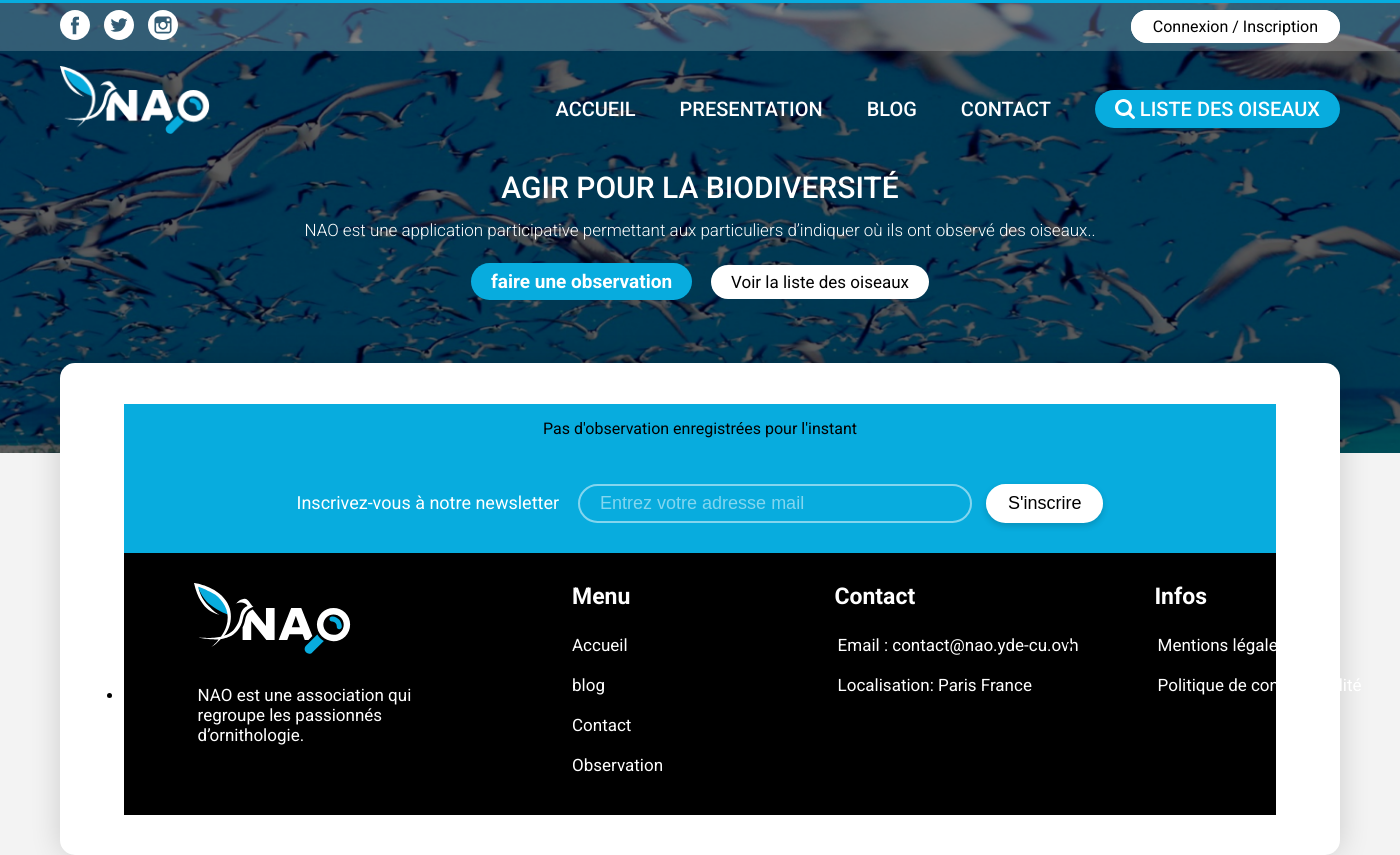
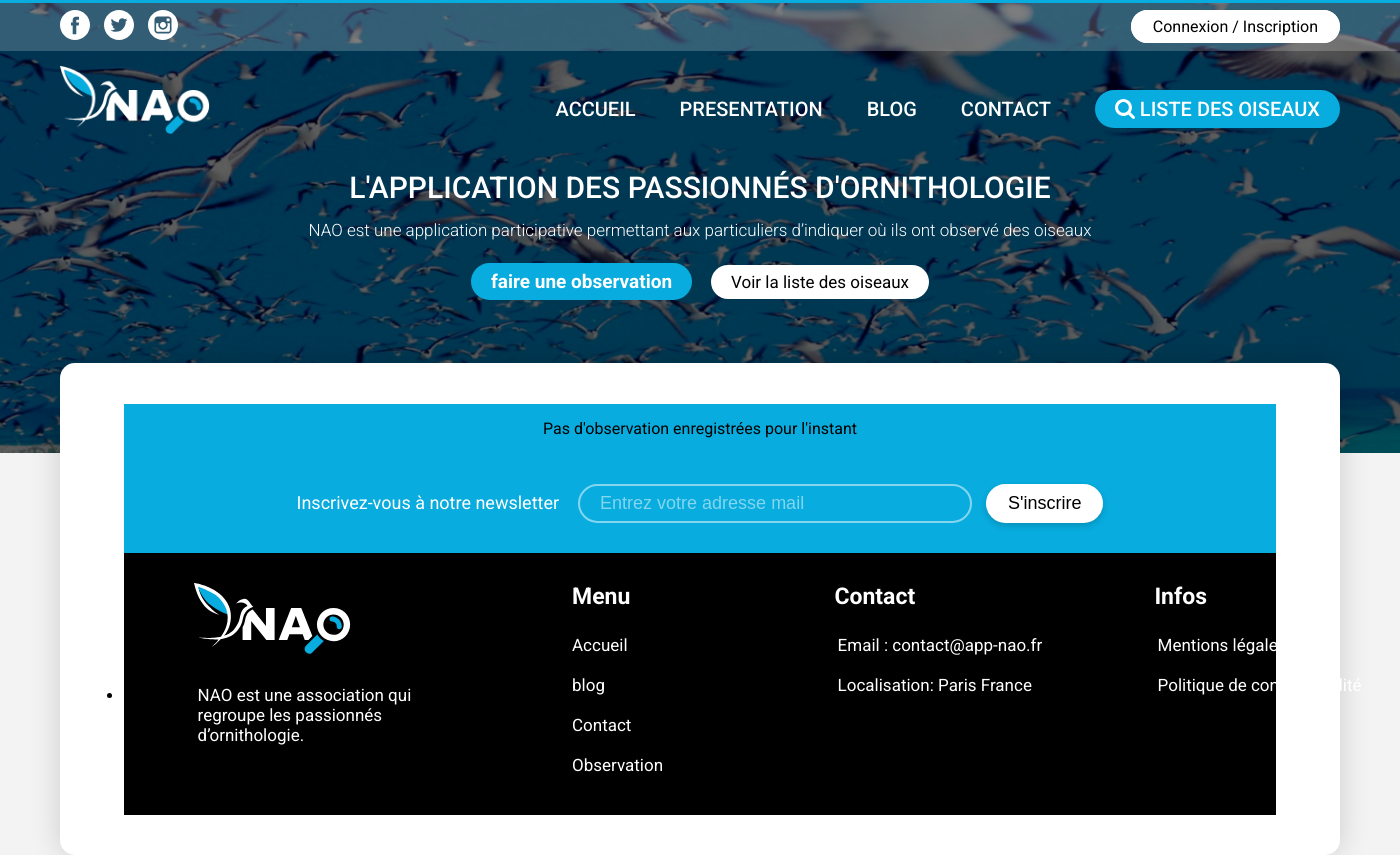
Before and after one commit to NaoProjet5/Projet-Nao, a Symfony app: template templates/jd_pub_nao/Public/jdHome.html.twig in a window 1400 px wide; the page is wider, and only the part inside the window is pictured. Run offline with Twig, Linux system fonts and the light colour scheme; the template is opened without the code that fills it, so the values that code supplies are empty; some libraries are stand-ins or nearby versions.

Commit message:
modification de la page d'accueil en s'inspirant du fichier fourni pas le maketing

```diff
--- a/templates/jd_pub_nao/Public/contact.html.twig
+++ b/templates/jd_pub_nao/Public/contact.html.twig
@@ -16,7 +16,7 @@
 
             <div id="contact">
 
-                <p>Contactez-nous au <span>33.12.74.49.00</span>, par mail à <span>contact@nao-app.fr</span> ou en utilisant notre <span>formulaire de contact</span> ci-dessous</p>
+                <p>Contactez-nous au <span>33.12.74.49.00</span>, par mail à <span>contact@app-nao.fr</span> ou en utilisant notre <span>formulaire de contact</span> ci-dessous</p>
                 {% for message in app.flashes('notice_contact') %}
                     <div class="button_style_2" style="margin-top:1.5%;"><strong>
                             {{ message }}
--- a/templates/jd_pub_nao/Public/jdHome.html.twig
+++ b/templates/jd_pub_nao/Public/jdHome.html.twig
@@ -4,9 +4,9 @@
     <section id="short_desc">
         <div class="section_content">
 
-            <h1>AGIR POUR LA BIODIVERSITÉ</h1>
+            <h1>L'APPLICATION DES PASSIONNÉS D'ORNITHOLOGIE</h1>
 
-            <p>NAO est une application participative permettant aux particuliers d’indiquer où ils ont observé des oiseaux..</p>
+            <p>NAO est une application participative permettant aux particuliers d’indiquer où ils ont observé des oiseaux</p>
 
             <div class="buttons_box">
 
@@ -78,13 +78,9 @@
 
 
             <div class="paragraphe_presentation">
-                <p>NAO est un projet qui vous offre un moyen simple d’assurer le suivi des oiseaux que vous observez partout
-                    en France.</p>
-                  <p>Avec notre base de données, les particuliers peuvent extraire des informations concernant les
-                      oiseaux qui ont été observés lors des différentes balades dans des lieux d’observations. </p>
-                    <p>De plus,la base de données cumulative de NAO est utilisée par des ornithologues, des chercheurs et des spécialistes
-                    de la conservation qui veulent mieux connaître la répartition et
-                    les habitudes de déplacement des oiseaux sur le continent.</p>
+                <p>NAO est un projet qui vous offre un moyen simple d’assurer le suivi des oiseaux que vous observez partout en France.</p>
+                  <p>Avec notre base de données, les particuliers peuvent extraire des informations concernant les oiseaux qui ont été observés lors des différentes balades dans des lieux d’observations. </p>
+                    <p>De plus,la base de données cumulative de NAO est utilisée par des ornithologues, des naturalistes, des chercheurs et des spécialistes de la conservation qui veulent mieux connaître la répartition et les habitudes de déplacement des oiseaux sur le continent.</p>
 
             </div>
 
--- a/templates/lwLayout.html.twig
+++ b/templates/lwLayout.html.twig
@@ -472,7 +472,7 @@
 
                 <ul>
 
-                    <li><a>Email : contact@nao.yde-cu.ovh</a></li>
+                    <li><a>Email : contact@app-nao.fr</a></li>
 
                     <li><a>Localisation: Paris France</a></li>
 
```
